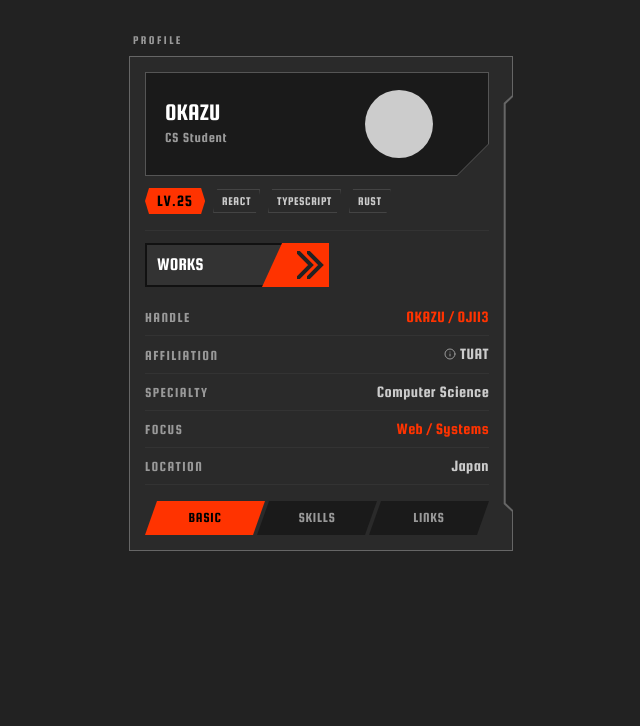
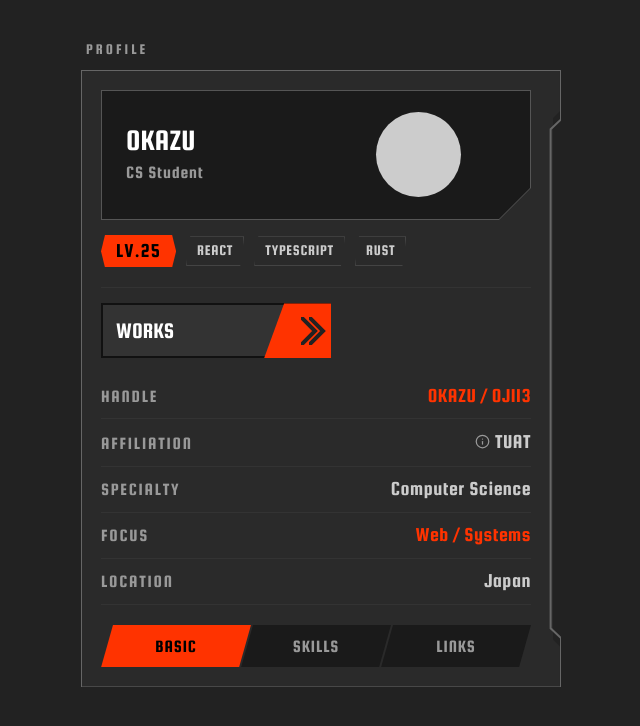
Before and after one commit to OJII3/ojii3.dev, a React (Vite) app: page / in a window 1280 px wide. Shown: the top 726 px of the page, without its empty margins (319-959 px from the left). Built offline with nearby package versions, Linux system fonts and the light colour scheme.

Commit message:
feat: PC 表示時にメディアクエリで UI を拡大
768px 以上で 112.5%、1280px 以上で 125% にベースフォントを拡大し、
rem トークン経由で全コンポーネントが自動スケールするようにした。

```diff
--- a/src/styles.css
+++ b/src/styles.css
@@ -73,6 +73,18 @@
   --fs-card-subtitle: clamp(1.125rem, 4vw, 1.625rem);
 }
 
+/* PC ではベースフォントを拡大 → rem トークンが全体スケール */
+@media (min-width: 768px) {
+  :root {
+    --ui-scale: 112.5%; /* 18px base */
+  }
+}
+@media (min-width: 1280px) {
+  :root {
+    --ui-scale: 125%; /* 20px base */
+  }
+}
+
 body {
   margin: 0;
   background-color: var(--color-bg-main);
```
